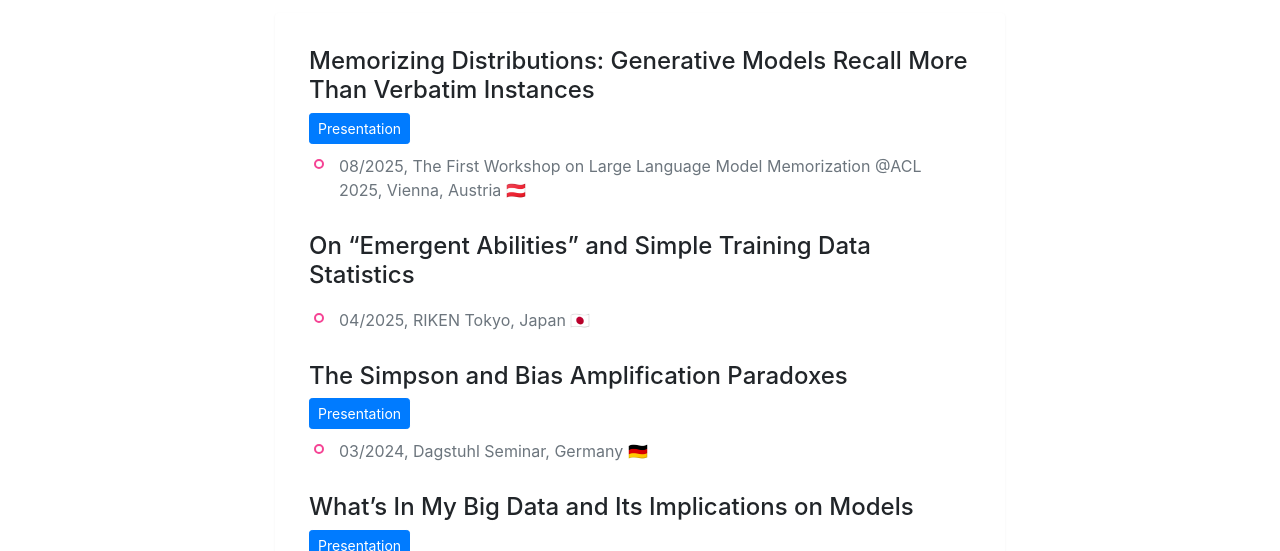
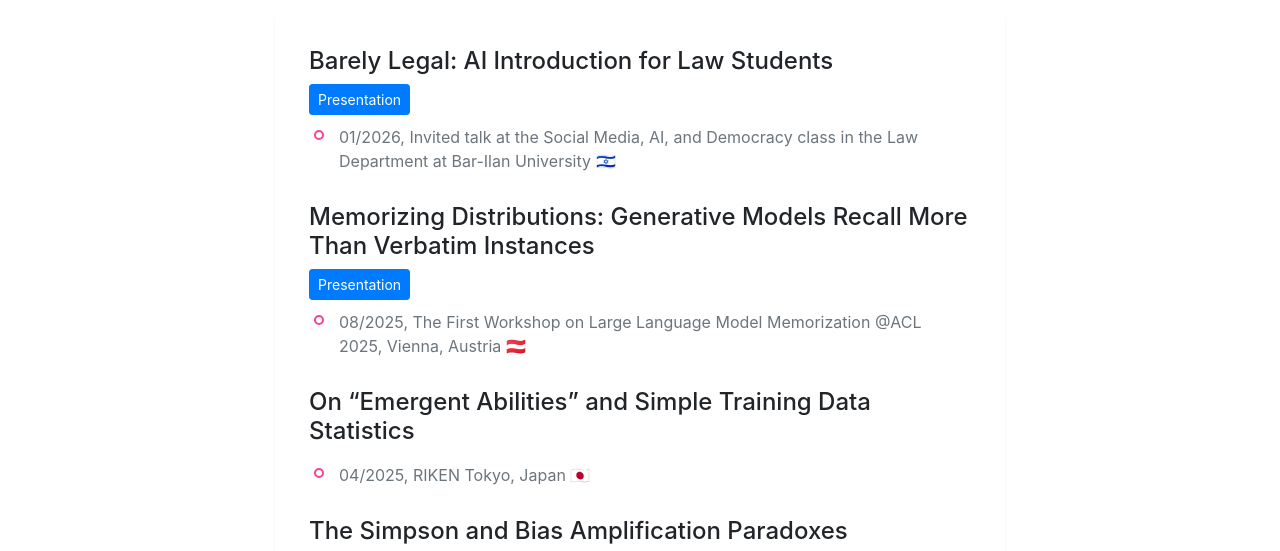
Before and after one commit to yanaiela/yanaiela.github.io, a website with bundled scripts: page talks.html in a window 1280 px wide. Shown: the part 184-735 px from the top of the page. Built offline with nearby package versions, Linux system fonts and the light colour scheme; some icons are missing; a web font is replaced by a local one.

Commit message:
presentation update

```diff
--- a/talks.html
+++ b/talks.html
@@ -122,6 +122,22 @@
                     <div class="col-lg-12">
         <div class="timeline p-4 block mb-4">
             <!-- Main timeline item for each talk -->
+
+            <div class="tl-item">
+                <div class="tl-content">
+                    <h4>Barely Legal: AI Introduction for Law Students</h4>
+                    <a href="/presentations/barely-legal.pdf" class="btn btn-primary btn-sm">Presentation</a>
+                        <div class="tl-item">
+                            <div class="tl-dot b-danger"></div>
+                            <div class="tl-content">
+                                <p class="text-muted">
+                                01/2026,  Invited talk at the Social Media, AI, and Democracy class in the Law Department at Bar-Ilan University 🇮🇱<br>
+                                </p>
+                            </div>
+                        </div>
+                    <!-- </div> -->
+                </div>
+            </div>
 
             <div class="tl-item">
                 <div class="tl-content">
```
Also changed, not shown: index.html (+8 -0 lines), 1 other file.
